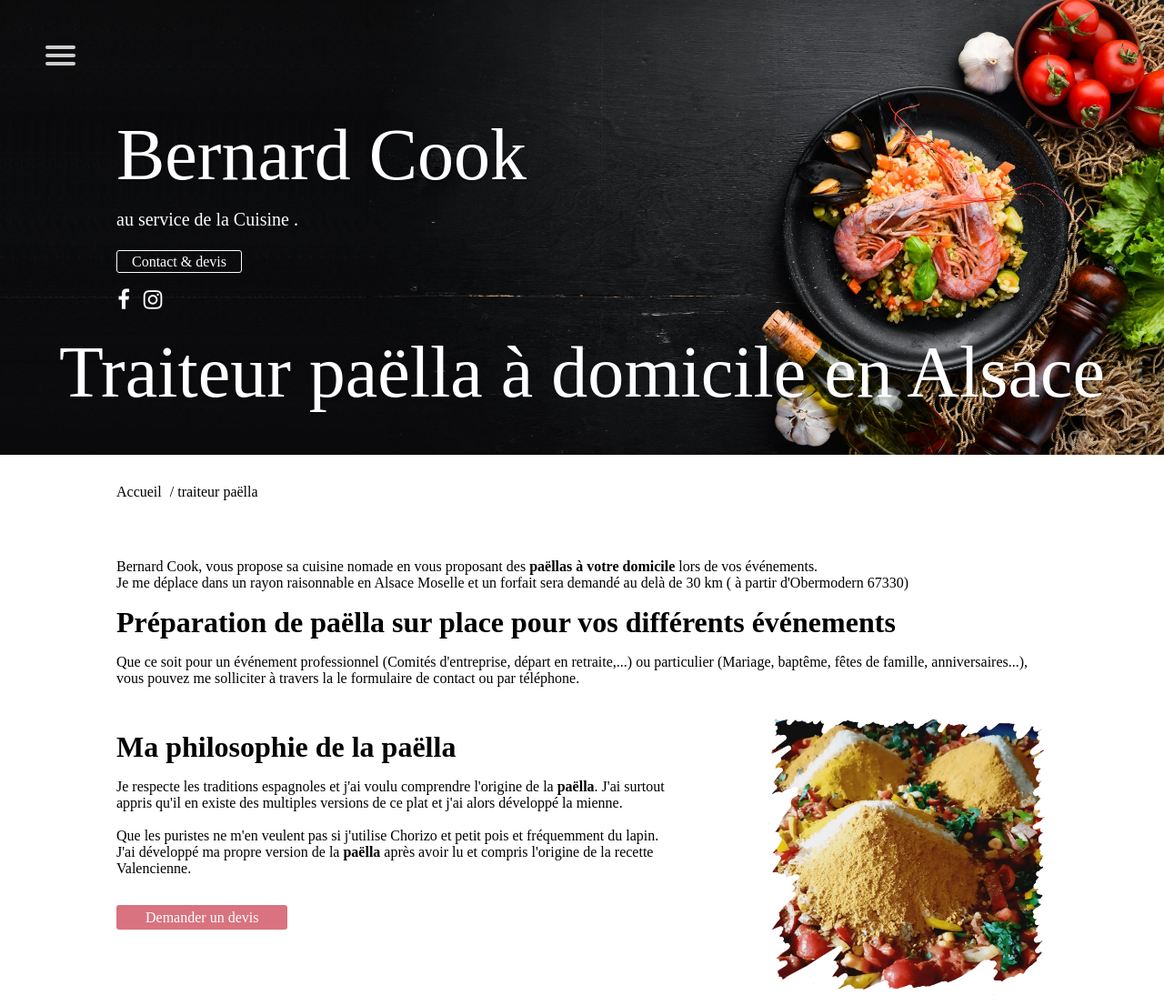
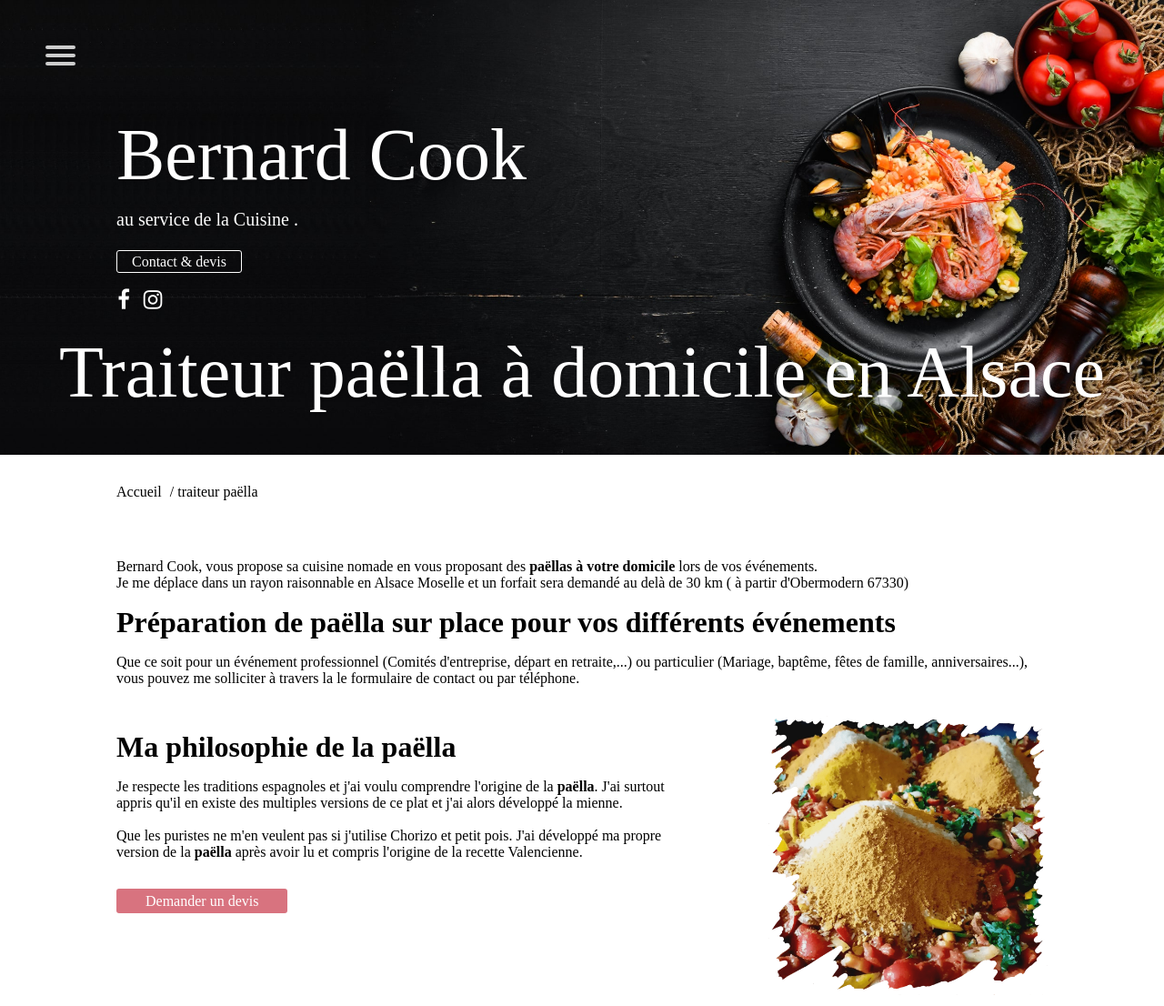
Before and after one commit to thomas6791/bernardcook, a Jekyll site: the page built from traiteur-paella-domicile.html, in a window 1280 px wide. Shown: the top 1106 px of the page at 91% size. Built offline with Jekyll 4.4.1, drawn with Linux system fonts in a browser that asks for light colours; nearby versions of some CDN libraries; some web fonts are replaced; grey boxes are pictures that could not be loaded.

Commit message:
change text(

```diff
--- a/traiteur-paella-domicile.html
+++ b/traiteur-paella-domicile.html
@@ -38,7 +38,7 @@ bread: traiteur paëlla
     <div class="first">
       <h2 class="text-left">Ma philosophie de la paëlla</h2>
       <p>Je respecte les traditions espagnoles et j'ai voulu comprendre l'origine de la <strong>paëlla</strong>. J'ai surtout appris qu'il en existe des multiples versions de ce plat et j'ai alors développé la mienne.<br><br>
-      Que les puristes ne m'en veulent pas si j'utilise Chorizo et petit pois et fréquemment du lapin. J'ai développé ma propre version de la <strong>paëlla</strong> après avoir lu et compris l'origine de la recette Valencienne.</p><br><br>
+      Que les puristes ne m'en veulent pas si j'utilise Chorizo et petit pois. J'ai développé ma propre version de la <strong>paëlla</strong> après avoir lu et compris l'origine de la recette Valencienne.</p><br><br>
       <a href="/contact.html" class="button btn btn-primary">Demander un devis</a>
     </div>
     <img src="../assets/images/epices.png" alt="preparation paëlla - traiteur alsace" width="300" class="second">
```
